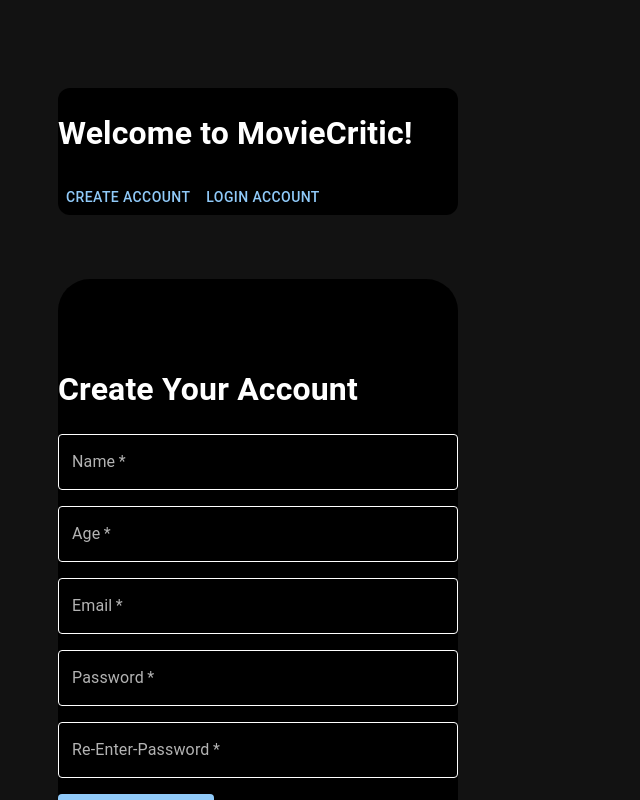
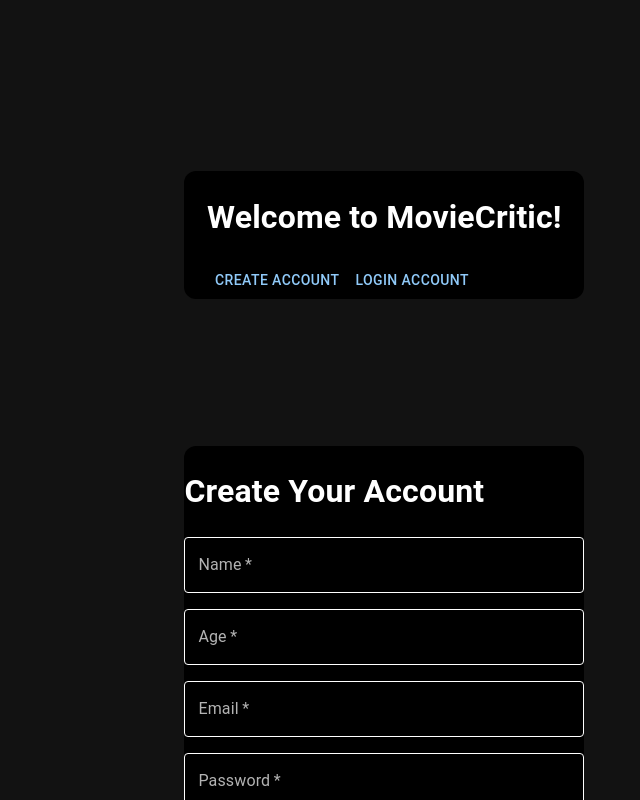
Before and after one commit to CS179K-Summer23/cs179-project-moviecritics, a Next.js app in the folder FrontEnd/: page / in a window 1280 px wide. Both pictures are taken after a click on the button "CREATE ACCOUNT". Shown: the top 800 px of the page, without its empty margins (262-902 px from the left). Built offline with nearby package versions, Linux system fonts and the light colour scheme.

Commit message:
fixing allignment

```diff
--- a/FrontEnd/pages/accountCreation.js
+++ b/FrontEnd/pages/accountCreation.js
@@ -83,15 +83,18 @@
 
       <Box
         sx={{
-          marginTop: 8,
-          display: 'flex',
+          display:'flex',
+          marginTop: '10%',
+          marginLeft:'45%',
+          marginRight:'auto',
+          marginBottom:'auto',
+          justifyContent: 'flex-reverse',
           flexDirection: 'column',
           backgroundColor: 'black',
           align: 'center',
           width: '400px',
-          borderRadius: 8,
-          marginLeft:'auto',
-          marginRight:'auto',
+          borderRadius: 3,
+          overflow:'hidden',
         }}
 
       >
--- a/FrontEnd/pages/launchpage.js
+++ b/FrontEnd/pages/launchpage.js
@@ -62,24 +62,20 @@
     <ThemeProvider theme={darkTheme}>
     <CssBaseline />
 
-      <Box
+      <Box  display="flex" justifyContent="center" alignItems="center"
         sx={{
           display:'flex',
-          marginTop: 8,
-          marginLeft:'auto',
+          marginTop: '10%',
+          marginLeft:'45%',
           marginRight:'auto',
+          marginBottom:'auto',
           justifyContent: 'flex-reverse',
-          display: 'flex',
           flexDirection: 'column',
           backgroundColor: 'black',
           align: 'center',
           width: '400px',
           borderRadius: 3,
-          marginLeft:'auto',
-          marginRight:'auto',
-          marginBottom:'auto',
           overflow:'hidden',
-          width:'400px'
         }}
 
       >
@@ -107,28 +103,11 @@
       </Button>
     </form>
       </Box>
-      <Box
-        sx={{
-          marginTop: 8,
-          display: 'flex',
-          flexDirection: 'column',
-          alignItems: 'center',
-          backgroundColor: 'black',
-          align: 'center',
-          width: '400px',
-          borderRadius: 8,
-          marginLeft:'auto',
-          marginRight:'auto',
-          marginBottom:'auto'
-        }}
-
-      >
 
         {buttonstate===1 && !accountCreated && (<><AccountCreation onSuccess={handleAccountCreationSuccess} /> </>)}
         {buttonstate===1 && accountCreated && (<><UserSurveyApp  setjsonfile={setjsonfile}  onSuccess={handlesurverySubmit} /></>) }
         {buttonstate===2}
 
-      </Box>
       </ThemeProvider>
     </>
   );
```
